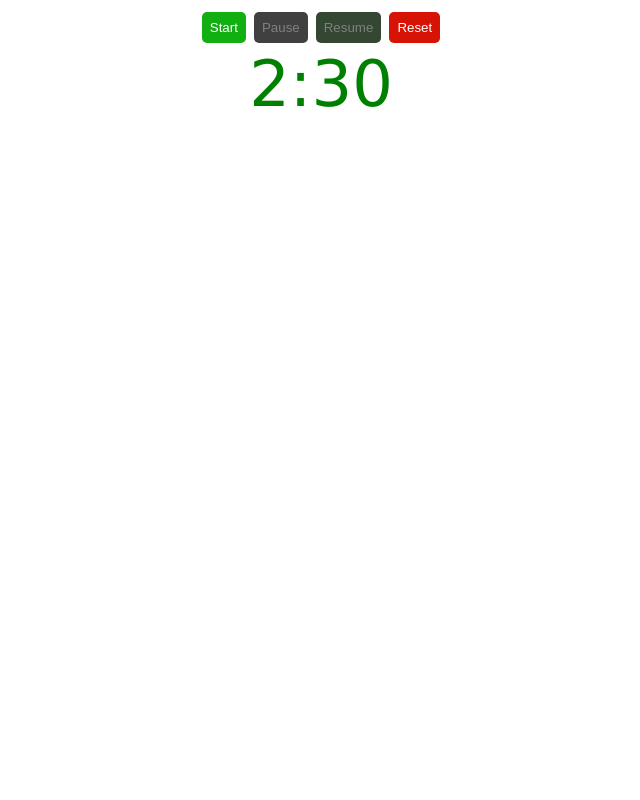
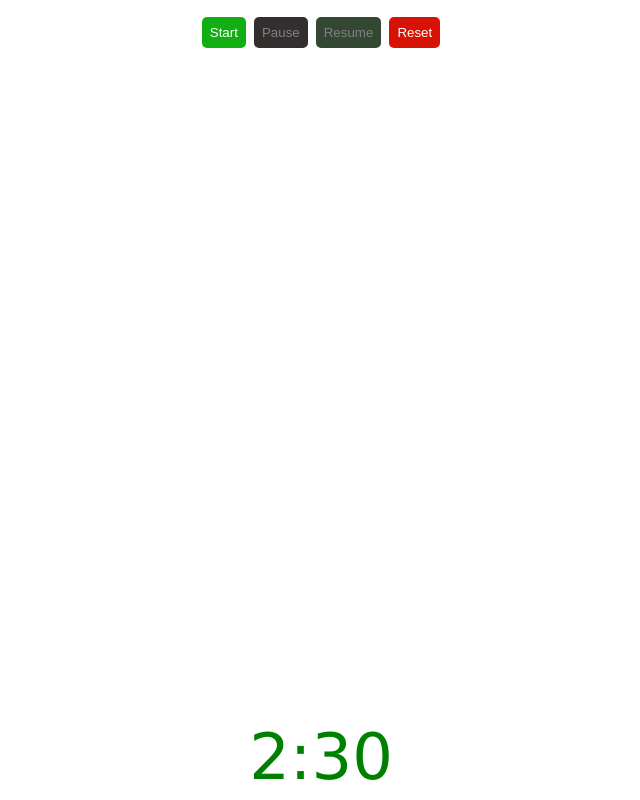
Before and after one commit to dheerajpv/hyperlego-timer, a plain HTML site: page index.html in a window 1280 px wide. Shown: the whole page, without its empty margins (319-959 px from the left). Drawn offline with Linux system fonts and the light colour scheme.

Commit message:
timer at the bottom

```diff
--- a/index.css
+++ b/index.css
@@ -4,8 +4,9 @@
 }
 
 body {
-    /* height: 100dvh; */
+    min-height: 100vh;
     box-sizing: border-box;
+    margin: 0px;
 }
 
 #timer {
@@ -34,11 +35,12 @@ body {
 .timer-bottom {
     justify-content: space-around;
     position: relative;
-    bottom: 0;
+    top: calc(100vh - 9rem);
 }
 
 .timer-control {
     justify-content: center;
+    min-height: 4rem;
 }
 
 .timer-control > button {
@@ -63,7 +65,7 @@ body {
 }
 
 #timer-pause {
-    background-color: gray;
+    background-color: #7b5959;
 }
 
 #timer-resume {
```
